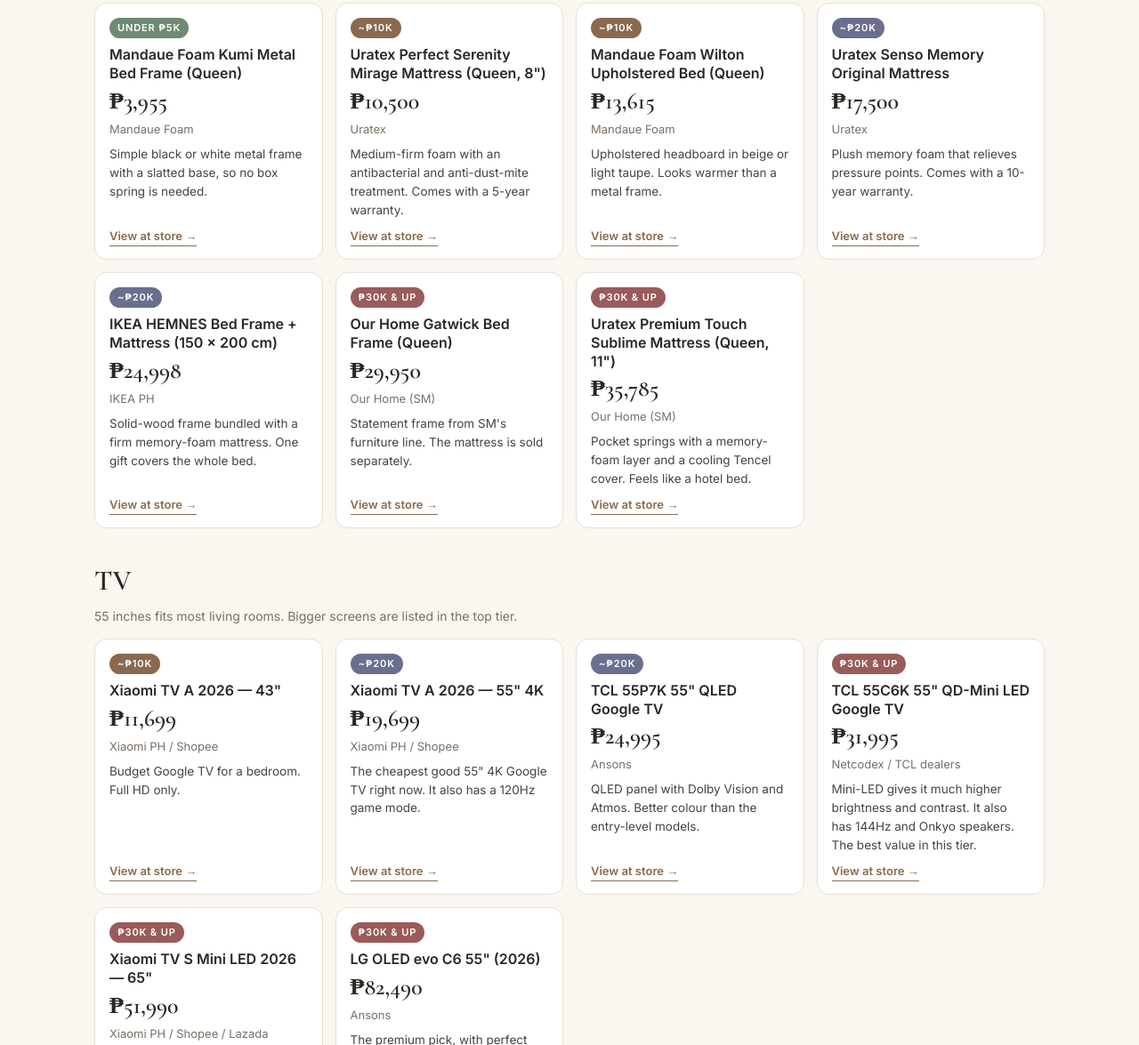
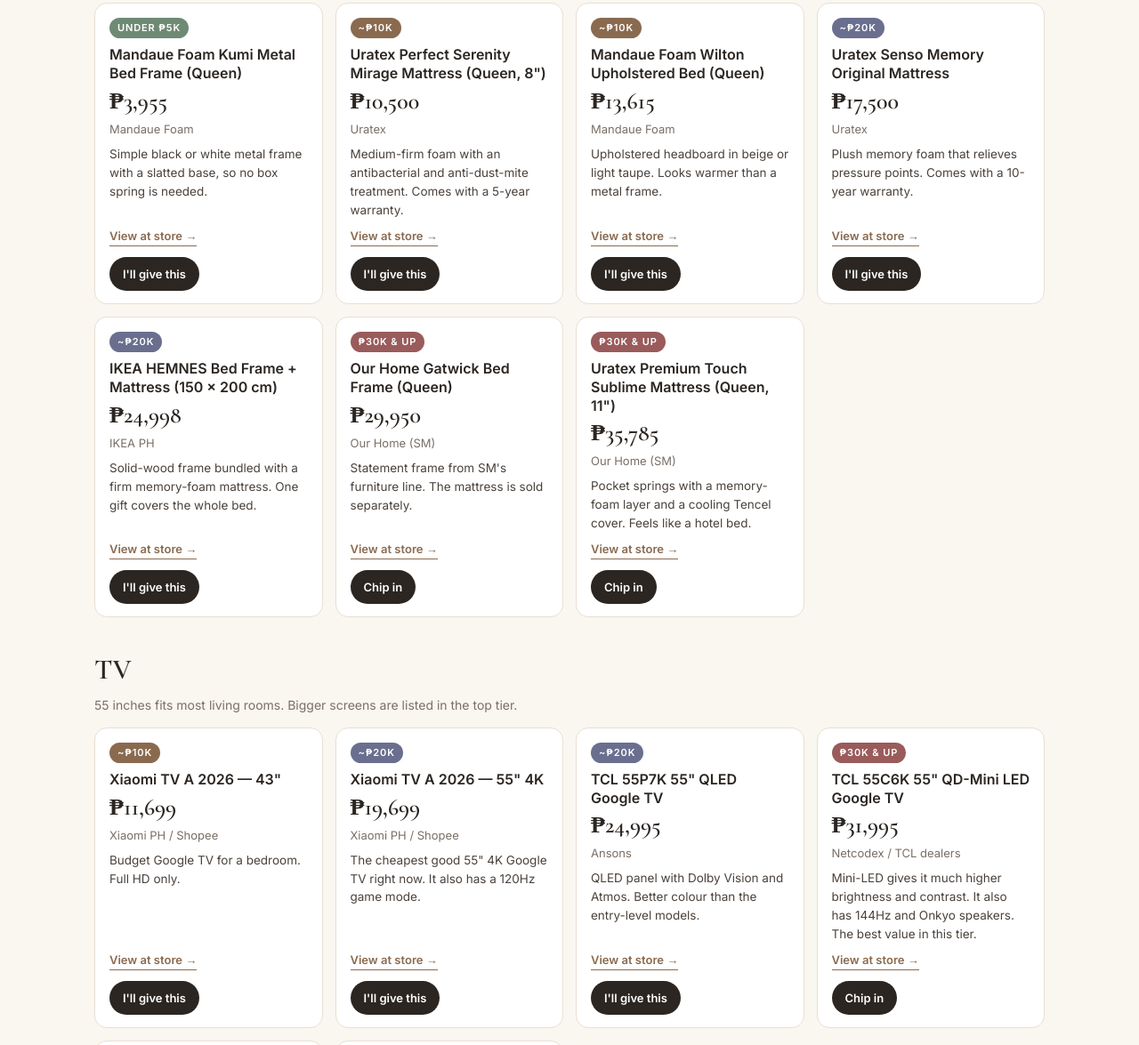
Before and after one commit to ChritYabut/ChrisYumiGiftRegistry, a plain HTML site: page index.html in a window 1280 px wide. Shown: the part 616-1791 px from the top of the page at 89% size. Drawn offline with nearby package versions, Linux system fonts and the light colour scheme; no server answers.

Commit message:
Connect claim buttons to the Google Sheet web app
Co-Authored-By: Claude Fable 5.2 <noreply@anthropic.com>
Claude-Session: https://claude.ai/code/session_01NVFsgaQYHLkdH2iut82S5K

```diff
--- a/index.html
+++ b/index.html
@@ -110,7 +110,7 @@
 <script>
 /* ---------- Edit these ---------- */
 // Paste the Google Apps Script web app URL here (see README). Leave empty to hide the claim buttons.
-const CLAIMS_URL = "";
+const CLAIMS_URL = "https://script.google.com/macros/s/AKfycbxMaHa-2jNLmQFqDGmeQioVudi3itMP__zDrq_ekY3cpWJqnXd2tEQ0G0OU51tzbLam/exec";
 
 const DELIVERY_NOTE = "<b>Delivery:</b> please have gifts delivered to our home in Manila. Message Chris or Yumi for the full address and the best delivery days.";
 
```
